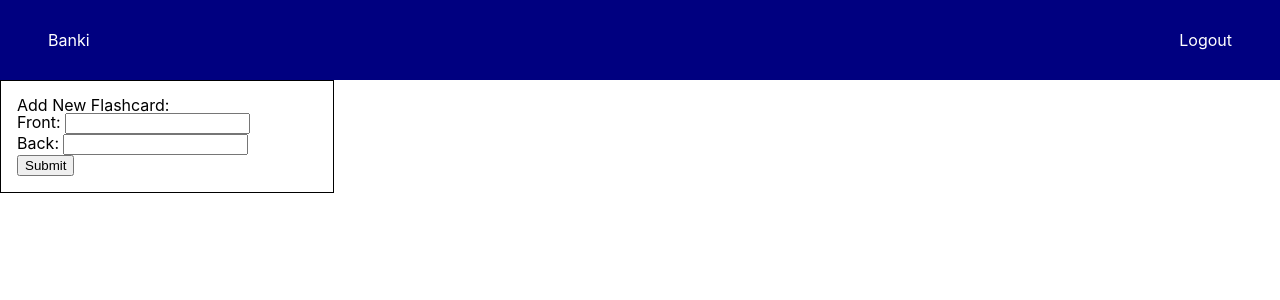
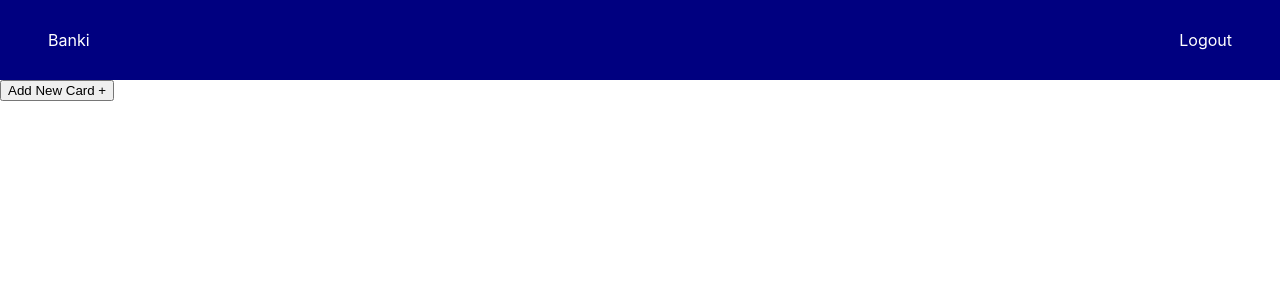
Before and after one commit to andy-mtng/banki, a React (Create React App) app in the folder client/: page / in a window 1280 px wide. Shown: the top 300 px of the page. Built offline with nearby package versions, Linux system fonts and the light colour scheme; the HTML template or start-up script is replaced by a standard one.

Commit message:
Add ability to change visibility of the add card form

```diff
--- a/client/src/App.js
+++ b/client/src/App.js
@@ -8,6 +8,15 @@ import "./styles/general.css";
 function App() {
   const [flashCards, setFlashCards] = useState([]);
   const [flashCardsState, setFlashCardsState] = useState(0);
+  const [showForm, setShowForm] = useState(false);
+
+  const handleAddCardButtonClick = () => {
+    setShowForm(true);
+  }
+
+  const handleXButtonClick = () => {
+    setShowForm(false);
+  }
 
 
   const addFlashCard = (newFlashCard) => {
@@ -16,13 +25,17 @@ function App() {
 
 
   const deleteFlashCard = (delId) => {
-      console.log("Inside App.js. FlashCards array before:", flashCards);
       const updatedFlashCards = flashCards.filter(flashCard => {
-        console.log(`FILTERING -- flashCard id: ${flashCard.id}, delId: ${delId}`);
         return flashCard.id !== delId;
       });
       setFlashCards(updatedFlashCards);
       setFlashCardsState(flashCardsState + 1); // increment state to trigger re-render
+  }
+
+
+  const editFlashCard = (editId) => {
+    // Find flash card to edit
+    // Change fields in flash card
   }
 
 
@@ -34,8 +47,13 @@ function App() {
   return (
     <div>
       <Navbar />
-      <FlashCardForm addFlashCard={addFlashCard} />
-      <FlashCardContainer flashCards={flashCards} flashCardsState={flashCardsState} deleteFlashCard={deleteFlashCard} />
+      <button onClick={handleAddCardButtonClick}>Add New Card +</button>
+      { showForm && <FlashCardForm addFlashCard={addFlashCard} handleXButtonClick={handleXButtonClick}/> }
+      <FlashCardContainer
+        flashCards={flashCards}
+        flashCardsState={flashCardsState}
+        deleteFlashCard={deleteFlashCard}
+        editFlashCard={editFlashCard}/>
     </div>
   );
 }
--- a/client/src/components/FlashCardForm.js
+++ b/client/src/components/FlashCardForm.js
@@ -2,43 +2,53 @@ import { useState } from "react";
 import "../styles/forms.css"
 
 function FlashCardForm(props) {
-    const [newCardFront, setNewCardFront] = useState('');
-    const [newCardBack, setNewCardBack] = useState('');
+    const [cardFront, setCardFront] = useState('');
+    const [cardBack, setCardBack] = useState('');
     const [nextId, setNextId] = useState(1);
 
+
     const handleInputChangeFront = (event) => {
-      setNewCardFront(event.target.value);
+      setCardFront(event.target.value);
     }
 
+
     const handleInputChangeBack = (event) => {
-      setNewCardBack(event.target.value);
+      setCardBack(event.target.value);
     }
+
+
+    const handleXButtonClick = () => {
+        props.handleXButtonClick();
+    }
+
 
     const handleSubmit = (event) => {
         event.preventDefault();
-        console.log('Input value:', newCardFront, newCardBack, nextId);
+        console.log('Input value:', cardFront, cardBack, nextId);
         props.addFlashCard({
             id: nextId,
             key: nextId,
-            front: newCardFront,
-            back: newCardBack,
+            front: cardFront,
+            back: cardBack,
         })
         setNextId(nextId + 1);
-        setNewCardFront('');
-        setNewCardBack('');
+        setCardFront('');
+        setCardBack('');
     }
+
 
     return (
         <div className="form-container">
+            <button onClick={handleXButtonClick}>X</button>
             <h1>Add New Flashcard: </h1>
             <form onSubmit={handleSubmit}>
                 <div>
                     <label htmlFor="cardFront">Front: </label>
-                    <input id="cardFront" type="text" value={newCardFront} onChange={handleInputChangeFront} />
+                    <input id="cardFront" type="text" value={cardFront} onChange={handleInputChangeFront} />
                 </div>
                 <div>
                     <label htmlFor="cardBack">Back: </label>
-                    <input id="cardBack" type="text" value={newCardBack} onChange={handleInputChangeBack}/>
+                    <input id="cardBack" type="text" value={cardBack} onChange={handleInputChangeBack}/>
                 </div>
                 <button type="submit">Submit</button>
             </form>
--- a/client/src/components/flashCard.js
+++ b/client/src/components/flashCard.js
@@ -6,8 +6,13 @@ function FlashCard(props) {
     const [id, setId] = useState(props.id);
 
     const handleDelete = () => {
-        console.log("In FlashCard.js", id);
+        console.log("handleDelete(); in FlashCard.js", id);
         props.deleteFlashCard(id);
+    }
+
+    const handleEdit = () => {
+        console.log("handleEdit(); in FlashCard.js", id);
+        props.editFlashCard(id);
     }
 
     return (
@@ -15,6 +20,7 @@ function FlashCard(props) {
             <h1>Front: {front}</h1>
             <h1>Back: {back}</h1>
             <button onClick={handleDelete}>Delete</button>
+            <button onClick={handleEdit}>Edit</button>
         </div>
     );
 }
--- a/client/src/components/flashCardContainer.js
+++ b/client/src/components/flashCardContainer.js
@@ -18,7 +18,8 @@ function FlashCardContainer(props) {
                             key={flashCard.key}
                             front={flashCard.front}
                             back={flashCard.back}
-                            deleteFlashCard={props.deleteFlashCard}/>
+                            deleteFlashCard={props.deleteFlashCard}
+                            editFlashCard={props.editFlashCard}/>
             })}
         </div>
     )
```
